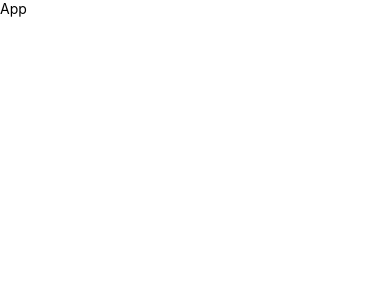
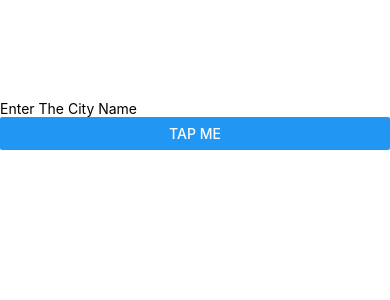
Before and after one commit to rajchatterz/Weather-Mobile-App, a React Native app: screen / in a window 390 px wide. Shown: the top 300 px of the page. Built offline with nearby package versions, Linux system fonts and the light colour scheme.

Commit message:
done with basic intregation of api key

```diff
--- a/App.js
+++ b/App.js
@@ -1,10 +1,61 @@
-import { View, Text } from 'react-native'
-import React from 'react'
+import { View, Text, TextInput, Button,ActivityIndicator } from 'react-native'
+import React, { useState } from 'react'
 
-export default function App() {
+const WeatherApp = () => {
+  const [city, setCity] = useState('')
+  const [weatherData, setWeatherData] = useState(null)
+  const [loading, setLoading] = useState(false)
+  const [error, setError] = useState(false)
+
+  const fetchWeather = async () => {
+    setLoading(true)
+    setError(false)
+    try {
+      const API_KEY = '97abbfee3233b110cffbb6407cc22df3'
+      const API_URL = `https://api.openweathermap.org/data/2.5/weather?q=${city}&appid=${API_KEY}`
+
+      const response = await fetch(API_URL)
+      const data = await response.json()
+      console.log(data.main.temp)
+      if (response.ok) {
+        setWeatherData(data)
+        setError(false)
+      } else {
+        setError(true)
+      }
+    } catch (error) {
+      console.log(error)
+      setError(true)
+    } finally {
+      setLoading(false)
+    }
+
+
+  }
+  function handleGetWeather() {
+    if (city.trim() !== '') {
+      return fetchWeather()
+    } else {
+      setCity('Not Found')
+    }
+  }
+  console.log(city)
+
   return (
-    <View>
-      <Text>App</Text>
+    <View style={{marginTop:100}}>
+      <TextInput onChangeText={(text)=>setCity(text)} placeholder='Enter The City Name'/>
+      <Button title='Tap Me' onPress={handleGetWeather} />
+      {loading ? (
+        <ActivityIndicator/>
+      ) : error ? (
+          <Text>Error fetching weather data</Text>
+        ) : weatherData ? (
+            <View>
+              <Text>{weatherData.main.temp}</Text>
+            </View>
+      ):null}
+
     </View>
   )
 }
+export default WeatherApp
```
Also changed, not shown: assets/image/bcg.avif (added).
